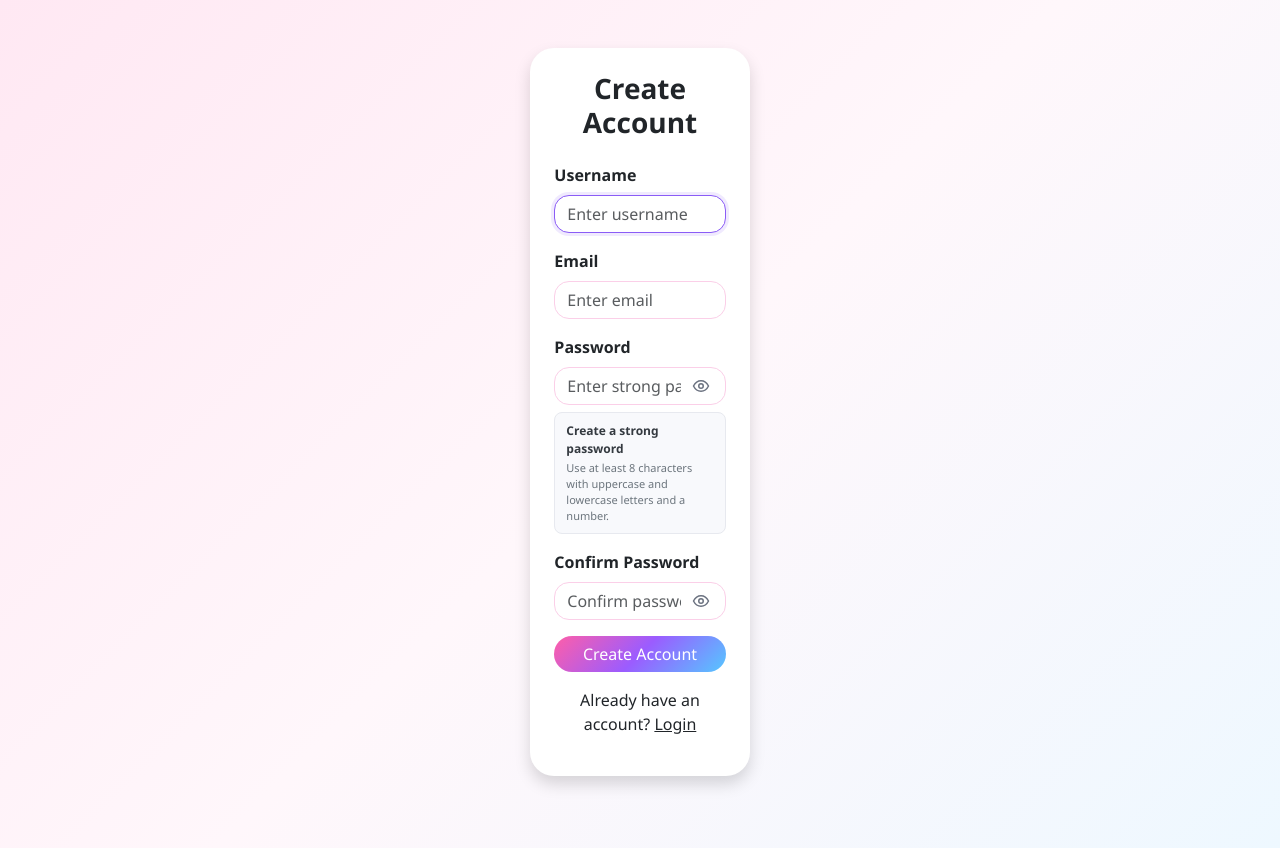
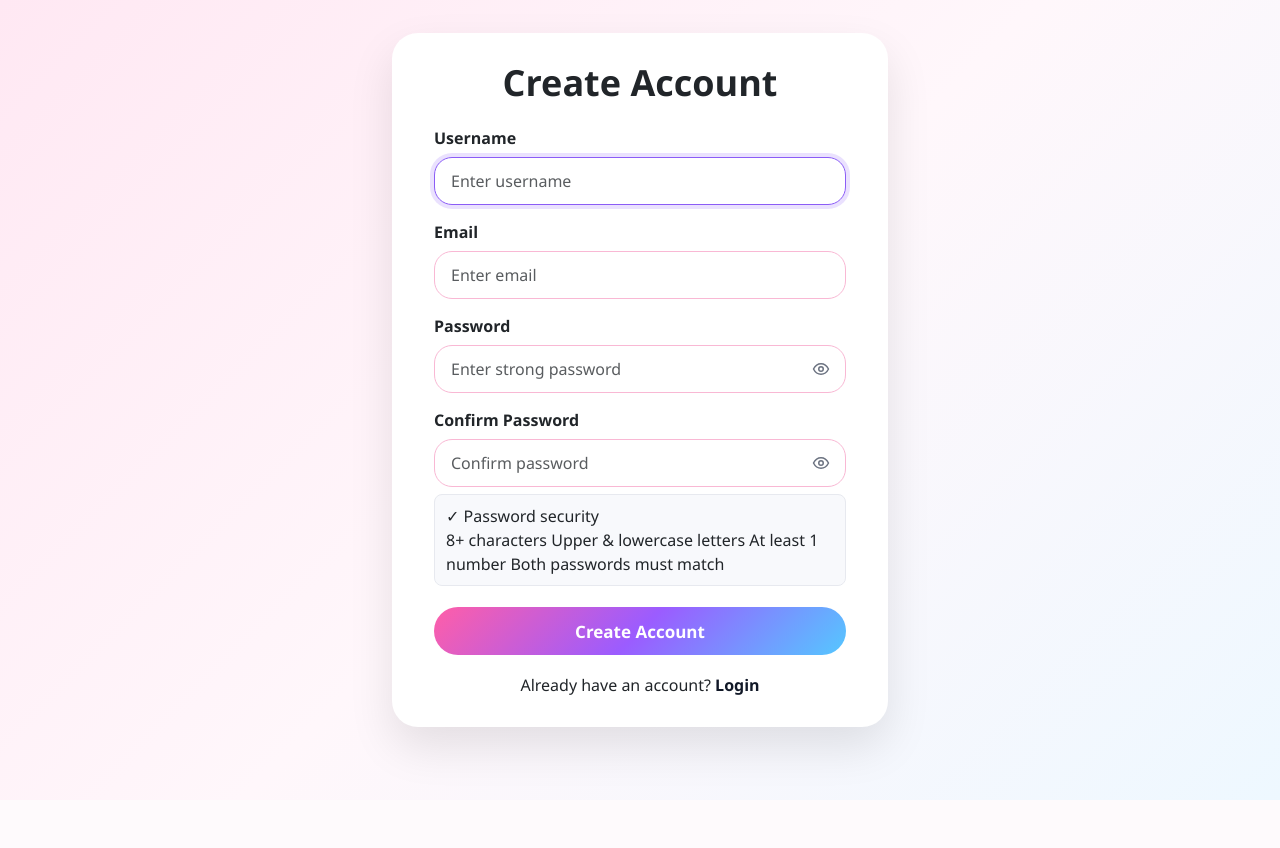
Before and after one commit to lizaykhan5-byte/codealpha_task-soical-media-platform, a Django app: page /register/ in a window 1280 px wide. After the commit the page ends 800 px from the top, so only its background shows below. Run offline with Django 5.2, Linux system fonts and the light colour scheme.

Commit message:
Update register password guidance

```diff
--- a/templates/accounts/register.html
+++ b/templates/accounts/register.html
@@ -1,17 +1,22 @@
 {% extends 'base.html' %}
 
 {% block content %}
-<div class="row justify-content-center mt-5">
+
+<div class="row justify-content-center mt-5 auth-page">
     <div class="col-md-5">
+
         <div class="card shadow border-0">
             <div class="card-body p-4">
 
-                <h3 class="text-center mb-4 fw-bold">Create Account</h3>
+                <h3 class="text-center mb-4 fw-bold">
+                    Create Account
+                </h3>
 
                 <form method="POST">
                     {% csrf_token %}
 
                     {% for field in form %}
+
                         <div class="mb-3">
 
                             <label class="form-label fw-semibold">
@@ -21,6 +26,7 @@
                             {% if field.name == "password1" or field.name == "password2" %}
 
                                 <div class="password-wrapper">
+
                                     {{ field }}
 
                                     <button
@@ -29,43 +35,74 @@
                                         onclick="togglePassword('{{ field.id_for_label }}', this)"
                                         aria-label="Show password"
                                     >
-                                        <svg class="eye-open" width="18" height="18"
+
+                                        <!-- Show password icon -->
+                                        <svg
+                                            class="eye-open"
+                                            width="18"
+                                            height="18"
                                             viewBox="0 0 24 24"
                                             fill="none"
                                             stroke="currentColor"
-                                             stroke-width="2">
+                                            stroke-width="2"
+                                            stroke-linecap="round"
+                                            stroke-linejoin="round"
+                                        >
                                             <path d="M2 12s3.5-7 10-7 10 7 10 7-3.5 7-10 7S2 12 2 12Z"/>
                                             <circle cx="12" cy="12" r="3"/>
                                         </svg>
 
-                                        <svg class="eye-closed d-none" width="18" height="18"
+                                        <!-- Hide password icon -->
+                                        <svg
+                                            class="eye-closed d-none"
+                                            width="18"
+                                            height="18"
                                             viewBox="0 0 24 24"
                                             fill="none"
                                             stroke="currentColor"
-                                             stroke-width="2">
+                                            stroke-width="2"
+                                            stroke-linecap="round"
+                                            stroke-linejoin="round"
+                                        >
                                             <path d="m3 3 18 18"/>
                                             <path d="M10.6 10.6a2 2 0 0 0 2.8 2.8"/>
                                             <path d="M9.9 4.2A10.5 10.5 0 0 1 12 4c6.5 0 10 8 10 8a18 18 0 0 1-2.2 3.3"/>
                                             <path d="M6.6 6.6C3.8 8.5 2 12 2 12s3.5 8 10 8a9.7 9.7 0 0 0 4-.8"/>
                                         </svg>
+
                                     </button>
+
                                 </div>
 
-                                {% if field.name == "password1" %}
+                                {% if field.name == "password2" %}
+
                                     <div class="password-guide">
-                                        <div class="password-guide-title">
-                                            Create a strong password
+
+                                        <div class="password-guide-heading">
+                                            <span class="security-icon">
+                                                ✓
+                                            </span>
+
+                                            <span>
+                                                Password security
+                                            </span>
                                         </div>
 
-                                        <p>
-                                            Use at least 8 characters with uppercase
-                                            and lowercase letters and a number.
-                                        </p>
+                                        <div class="password-rules">
+                                            <span>8+ characters</span>
+                                            <span>Upper & lowercase letters</span>
+                                            <span>At least 1 number</span>
+                                            <span>Both passwords must match</span>
                                         </div>
+
+                                    </div>
+
                                 {% endif %}
 
                             {% else %}
+
                                 {{ field }}
+
                             {% endif %}
 
                             {% for error in field.errors %}
@@ -75,49 +112,73 @@
                             {% endfor %}
 
                         </div>
+
                     {% endfor %}
 
-                    <button type="submit"
-                            class="btn btn-primary w-100">
+                    <button
+                        type="submit"
+                        class="btn btn-primary w-100"
+                    >
                         Create Account
                     </button>
+
                 </form>
 
                 <p class="text-center mt-3">
                     Already have an account?
-                    <a href="{% url 'login' %}">Login</a>
+                    <a href="{% url 'login' %}">
+                        Login
+                    </a>
                 </p>
 
             </div>
         </div>
+
     </div>
 </div>
 
 
 <script>
+
 function togglePassword(fieldId, button) {
 
     const input = document.getElementById(fieldId);
-    const eyeOpen = button.querySelector(".eye-open");
-    const eyeClosed = button.querySelector(".eye-closed");
+
+    const eyeOpen =
+        button.querySelector(".eye-open");
+
+    const eyeClosed =
+        button.querySelector(".eye-closed");
+
 
     if (input.type === "password") {
+
         input.type = "text";
 
         eyeOpen.classList.add("d-none");
+
         eyeClosed.classList.remove("d-none");
 
-        button.setAttribute("aria-label", "Hide password");
+        button.setAttribute(
+            "aria-label",
+            "Hide password"
+        );
 
     } else {
+
         input.type = "password";
 
         eyeOpen.classList.remove("d-none");
+
         eyeClosed.classList.add("d-none");
 
-        button.setAttribute("aria-label", "Show password");
+        button.setAttribute(
+            "aria-label",
+            "Show password"
+        );
     }
 }
+
 </script>
 
 {% endblock %}
```
Lines whose indentation alone changed are shown as unchanged.
